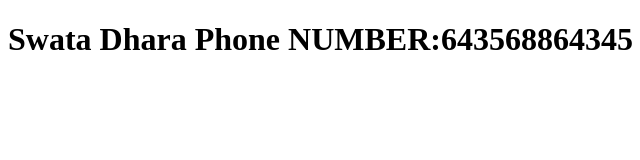
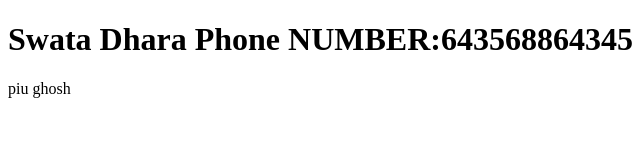
Before and after one commit to swatadhara0-ui/portfolio, a plain HTML site: page index.html in a window 1280 px wide. Shown: the full height of the page, 0-640 px from the left. Drawn offline with Linux system fonts and the light colour scheme.

Commit message:
my first work

```diff
--- a/index.html
+++ b/index.html
@@ -9,6 +9,6 @@
     <h1>Swata Dhara
         Phone NUMBER:643568864345
     </h1>
-
+    <p>piu ghosh</p>
 </body>
 </html>
```
